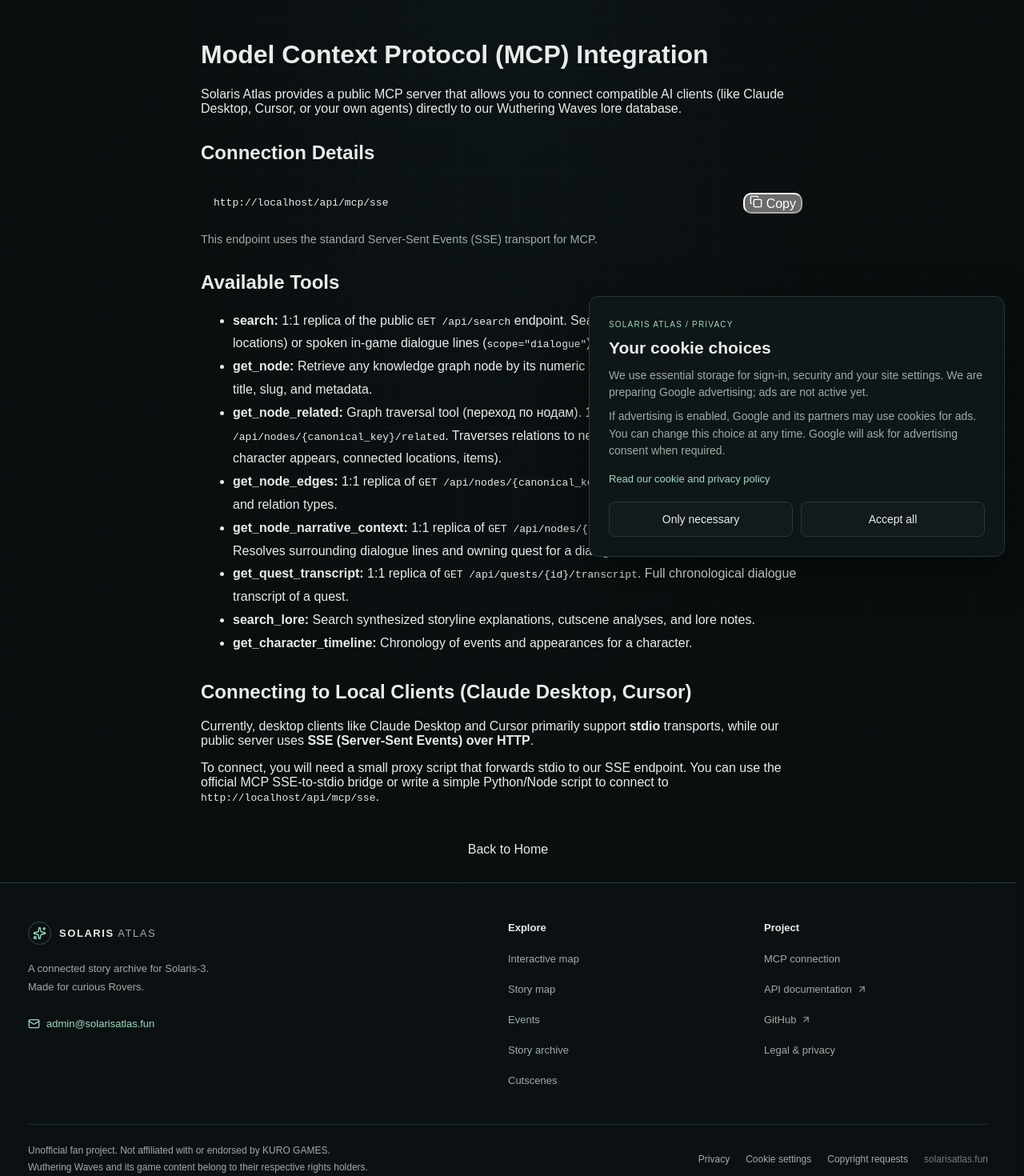
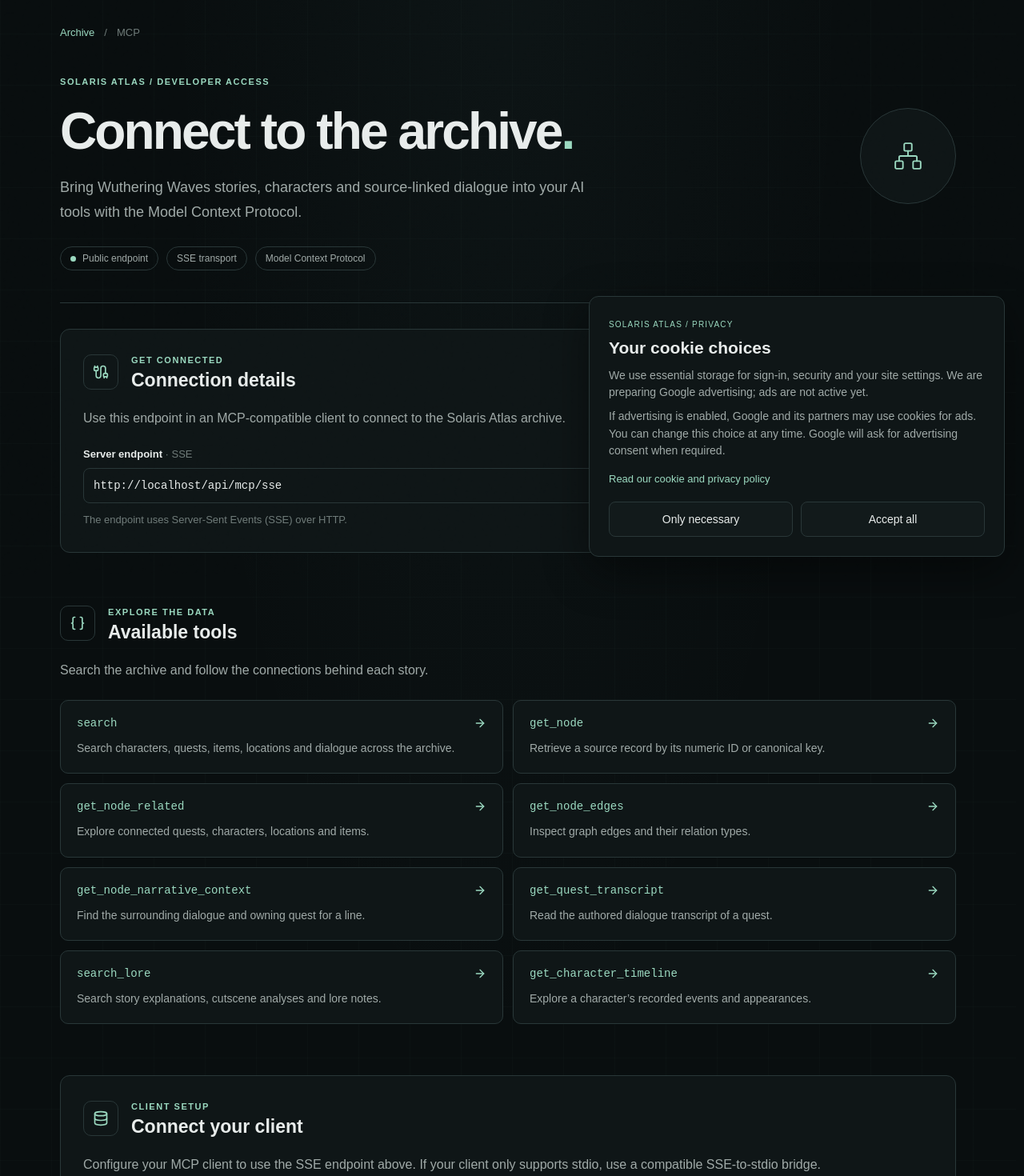
Before and after one commit to drhspfn/solaris-atlas, a Next.js app in the folder packages/web_new/: page /mcp-docs in a window 1280 px wide. Shown: the part 80-1550 px from the top of the page at 80% size. Built offline with nearby package versions, Linux system fonts and the light colour scheme; no server answers.

Commit message:
feat(ui): redesign MCP documentation

```diff
--- a/packages/web_new/src/components/docs/McpDocsClient.tsx
+++ b/packages/web_new/src/components/docs/McpDocsClient.tsx
@@ -1,92 +1,157 @@
-'use client';
+"use client";
 
-import { Check, Copy } from 'lucide-react';
-import { useEffect, useState } from 'react';
+import {
+  ArrowRight,
+  Braces,
+  Cable,
+  Database,
+  Network,
+  Search,
+} from "lucide-react";
+import { useEffect, useState } from "react";
+import { Link } from "@/lib/router";
+import { Input } from "@/components/ui/Input";
+import "@/styles/mcp-docs.css";
 
-import { Link } from '@/lib/router';
+const tools = [
+  [
+    "search",
+    "Search characters, quests, items, locations and dialogue across the archive.",
+  ],
+  ["get_node", "Retrieve a source record by its numeric ID or canonical key."],
+  [
+    "get_node_related",
+    "Explore connected quests, characters, locations and items.",
+  ],
+  ["get_node_edges", "Inspect graph edges and their relation types."],
+  [
+    "get_node_narrative_context",
+    "Find the surrounding dialogue and owning quest for a line.",
+  ],
+  ["get_quest_transcript", "Read the authored dialogue transcript of a quest."],
+  [
+    "search_lore",
+    "Search story explanations, cutscene analyses and lore notes.",
+  ],
+  [
+    "get_character_timeline",
+    "Explore a character’s recorded events and appearances.",
+  ],
+];
 
 export function McpDocsClient() {
-  const [origin, setOrigin] = useState('');
-  const [copied, setCopied] = useState(false);
-
+  const [origin, setOrigin] = useState("");
   useEffect(() => {
-    if (typeof window !== 'undefined') {
-      setOrigin(window.location.origin);
-    }
+    setOrigin(window.location.origin);
   }, []);
-
-  const sseUrl = origin ? `${origin}/api/mcp/sse` : '/api/mcp/sse';
-
-  const copyUrl = async () => {
-    try {
-      await navigator.clipboard.writeText(origin ? `${origin}/api/mcp/sse` : `${window.location.origin}/api/mcp/sse`);
-      setCopied(true);
-      setTimeout(() => setCopied(false), 2000);
-    } catch {
-      alert('Copied to clipboard');
-    }
-  };
-
+  const sseUrl = origin ? `${origin}/api/mcp/sse` : "/api/mcp/sse";
   return (
-    <div className="page-container" style={{ maxWidth: '800px', margin: '0 auto', padding: '2rem 1rem' }}>
-      <h1>Model Context Protocol (MCP) Integration</h1>
-      <p>
-        Solaris Atlas provides a public MCP server that allows you to connect compatible AI clients
-        (like Claude Desktop, Cursor, or your own agents) directly to our Wuthering Waves lore database.
-      </p>
-
-      <section style={{ marginTop: '2rem' }}>
-        <h2>Connection Details</h2>
-        <div style={{ display: 'flex', alignItems: 'center', gap: '1rem', background: 'var(--surface-color)', padding: '1rem', borderRadius: '8px', marginTop: '1rem' }}>
-          <code style={{ flex: 1, wordBreak: 'break-all' }}>{sseUrl}</code>
-          <button onClick={copyUrl} className="btn primary" aria-label="Copy URL">
-            {copied ? <Check size={16} /> : <Copy size={16} />} {copied ? 'Copied' : 'Copy'}
-          </button>
+    <main className="mcp-page page-container">
+      <nav className="mcp-breadcrumb" aria-label="Breadcrumb">
+        <Link to="/">Archive</Link>
+        <span>/</span>
+        <span>MCP</span>
+      </nav>
+      <header className="mcp-hero">
+        <span className="mcp-eyebrow">SOLARIS ATLAS / DEVELOPER ACCESS</span>
+        <div className="mcp-hero-heading">
+          <div>
+            <h1>
+              Connect to the archive<span>.</span>
+            </h1>
+            <p>
+              Bring Wuthering Waves stories, characters and source-linked
+              dialogue into your AI tools with the Model Context Protocol.
+            </p>
+          </div>
+          <div className="mcp-hero-mark" aria-hidden="true">
+            <Network size={38} strokeWidth={1.2} />
+          </div>
         </div>
-        <p style={{ marginTop: '0.5rem', fontSize: '0.9rem', color: 'var(--text-secondary)' }}>
-          This endpoint uses the standard Server-Sent Events (SSE) transport for MCP.
+        <div className="mcp-hero-tags">
+          <span>
+            <span className="mcp-dot" /> Public endpoint
+          </span>
+          <span>SSE transport</span>
+          <span>Model Context Protocol</span>
+        </div>
+      </header>
+      <section
+        className="mcp-panel mcp-connect"
+        aria-labelledby="connection-title"
+      >
+        <div className="mcp-section-heading">
+          <span className="mcp-icon">
+            <Cable size={20} />
+          </span>
+          <div>
+            <span className="mcp-eyebrow">GET CONNECTED</span>
+            <h2 id="connection-title">Connection details</h2>
+          </div>
+        </div>
+        <p>
+          Use this endpoint in an MCP-compatible client to connect to the
+          Solaris Atlas archive.
+        </p>
+        <label htmlFor="mcp-endpoint">
+          Server endpoint <span>· SSE</span>
+        </label>
+        <Input
+          id="mcp-endpoint"
+          value={sseUrl}
+          readOnly
+          copyable
+          copyLabel="Copy URL"
+          spellCheck={false}
+        />
+        <p className="mcp-note">
+          The endpoint uses Server-Sent Events (SSE) over HTTP.
         </p>
       </section>
-
-      <section style={{ marginTop: '2rem' }}>
-        <h2>Available Tools</h2>
-        <ul style={{ lineHeight: '1.8' }}>
-          <li>
-            <strong>search:</strong> 1:1 replica of the public <code>GET /api/search</code> endpoint. Search entities (characters, quests, items, locations) or spoken in-game dialogue lines (<code>scope=&quot;dialogue&quot;</code>) across the entire game archive.
-          </li>
-          <li>
-            <strong>get_node:</strong> Retrieve any knowledge graph node by its numeric ID or <code>canonical_key</code>, including type, title, slug, and metadata.
-          </li>
-          <li>
-            <strong>get_node_related:</strong> Graph traversal tool (переход по нодам). 1:1 replica of <code>GET /api/nodes/&#123;canonical_key&#125;/related</code>. Traverses relations to neighboring nodes (e.g. quests where a character appears, connected locations, items).
-          </li>
-          <li>
-            <strong>get_node_edges:</strong> 1:1 replica of <code>GET /api/nodes/&#123;canonical_key&#125;/edges</code>. Returns raw graph edges and relation types.
-          </li>
-          <li>
-            <strong>get_node_narrative_context:</strong> 1:1 replica of <code>GET /api/nodes/&#123;canonical_key&#125;/narrative-context</code>. Resolves surrounding dialogue lines and owning quest for a dialogue node.
-          </li>
-          <li>
-            <strong>get_quest_transcript:</strong> 1:1 replica of <code>GET /api/quests/&#123;id&#125;/transcript</code>. Full chronological dialogue transcript of a quest.
-          </li>
-          <li>
-            <strong>search_lore:</strong> Search synthesized storyline explanations, cutscene analyses, and lore notes.
-          </li>
-          <li>
-            <strong>get_character_timeline:</strong> Chronology of events and appearances for a character.
-          </li>
-        </ul>
+      <section className="mcp-tools" aria-labelledby="tools-title">
+        <div className="mcp-section-heading">
+          <span className="mcp-icon">
+            <Braces size={20} />
+          </span>
+          <div>
+            <span className="mcp-eyebrow">EXPLORE THE DATA</span>
+            <h2 id="tools-title">Available tools</h2>
+          </div>
+        </div>
+        <p>Search the archive and follow the connections behind each story.</p>
+        <div className="mcp-tool-grid">
+          {tools.map(([name, description]) => (
+            <article className="mcp-tool" key={name}>
+              <div className="mcp-tool-title">
+                <code>{name}</code>
+                <ArrowRight size={16} aria-hidden="true" />
+              </div>
+              <p>{description}</p>
+            </article>
+          ))}
+        </div>
       </section>
-
-      <section style={{ marginTop: '2rem' }}>
-        <h2>Connecting to Local Clients (Claude Desktop, Cursor)</h2>
-        <p>Currently, desktop clients like Claude Desktop and Cursor primarily support <strong>stdio</strong> transports, while our public server uses <strong>SSE (Server-Sent Events) over HTTP</strong>.</p>
-        <p>To connect, you will need a small proxy script that forwards stdio to our SSE endpoint. You can use the official MCP SSE-to-stdio bridge or write a simple Python/Node script to connect to <code>{sseUrl}</code>.</p>
+      <section
+        className="mcp-panel mcp-clients"
+        aria-labelledby="clients-title"
+      >
+        <div className="mcp-section-heading">
+          <span className="mcp-icon">
+            <Database size={20} />
+          </span>
+          <div>
+            <span className="mcp-eyebrow">CLIENT SETUP</span>
+            <h2 id="clients-title">Connect your client</h2>
+          </div>
+        </div>
+        <p>
+          Configure your MCP client to use the SSE endpoint above. If your
+          client only supports stdio, use a compatible SSE-to-stdio bridge.
+        </p>
+        <Link className="mcp-return" to="/">
+          <Search size={16} /> Explore the archive <ArrowRight size={16} />
+        </Link>
       </section>
-
-      <div style={{ marginTop: '3rem', textAlign: 'center' }}>
-        <Link to="/" className="btn">Back to Home</Link>
-      </div>
-    </div>
+    </main>
   );
 }
--- a/packages/web_new/src/components/ui/Input.tsx
+++ b/packages/web_new/src/components/ui/Input.tsx
@@ -1,9 +1,66 @@
-'use client';
+"use client";
 
-import { forwardRef, type InputHTMLAttributes } from 'react';
-import '@/styles/ui-controls.css';
+import { Check, Copy } from "lucide-react";
+import {
+  forwardRef,
+  useEffect,
+  useRef,
+  useState,
+  type InputHTMLAttributes,
+} from "react";
+import "@/styles/ui-controls.css";
 
-export type InputProps = InputHTMLAttributes<HTMLInputElement>;
-export const Input = forwardRef<HTMLInputElement, InputProps>(function Input({ className = '', ...props }, ref) {
-  return <input {...props} ref={ref} className={`ui-input ${className}`} />;
+export type InputProps = InputHTMLAttributes<HTMLInputElement> & {
+  copyable?: boolean;
+  copyLabel?: string;
+};
+export const Input = forwardRef<HTMLInputElement, InputProps>(function Input(
+  { className = "", copyable = false, copyLabel = "Copy", ...props },
+  ref,
+) {
+  const [status, setStatus] = useState("");
+  const timer = useRef<ReturnType<typeof setTimeout> | null>(null);
+  useEffect(
+    () => () => {
+      if (timer.current) clearTimeout(timer.current);
+    },
+    [],
+  );
+  if (!copyable)
+    return <input {...props} ref={ref} className={`ui-input ${className}`} />;
+  const copy = async () => {
+    try {
+      await navigator.clipboard.writeText(
+        String(props.value ?? props.defaultValue ?? ""),
+      );
+      setStatus("Copied");
+    } catch {
+      setStatus("Copy failed. Select the text and copy it manually.");
+    }
+    if (timer.current) clearTimeout(timer.current);
+    timer.current = setTimeout(() => setStatus(""), 3000);
+  };
+  return (
+    <div className="ui-copyable">
+      <input
+        {...props}
+        readOnly
+        ref={ref}
+        className={`ui-input ${className}`}
+      />
+      <button
+        type="button"
+        className="ui-copyable-button"
+        onClick={copy}
+        aria-label={copyLabel}
+        disabled={props.disabled}
+      >
+        {status === "Copied" ? <Check size={17} /> : <Copy size={17} />}
+        <span>{status === "Copied" ? "Copied" : copyLabel}</span>
+      </button>
+      <span className="ui-copyable-status" role="status">
+        {status}
+      </span>
+    </div>
+  );
 });
--- /dev/null
+++ b/packages/web_new/src/styles/mcp-docs.css
@@ -0,0 +1,32 @@
+.mcp-page { max-width: 1120px; padding-top: 36px; padding-bottom: 96px; }
+.mcp-breadcrumb { display:flex; gap:12px; color:var(--text-muted); font-size:13px; margin-bottom:44px; }
+.mcp-breadcrumb a,.mcp-return { color:var(--accent-mint); text-decoration:none; }
+.mcp-hero { padding-bottom:40px; border-bottom:1px solid var(--border-default); }
+.mcp-eyebrow { color:var(--accent-mint); font-size:11px; font-weight:700; letter-spacing:.14em; }
+.mcp-hero-heading { display:flex; align-items:center; justify-content:space-between; gap:32px; }
+.mcp-hero h1 { font-size:clamp(38px,5vw,64px); letter-spacing:-.045em; line-height:1.08; margin:20px 0; }
+.mcp-hero h1 span { color:var(--accent-mint); }
+.mcp-hero p { max-width:680px; font-size:18px; line-height:1.7; color:var(--text-secondary); margin:0; }
+.mcp-hero-mark { display:grid; place-items:center; width:120px; height:120px; flex:none; border:1px solid var(--border-default); border-radius:50%; color:var(--accent-mint); background:var(--surface-1); }
+.mcp-hero-tags { display:flex; flex-wrap:wrap; gap:10px; margin-top:28px; }
+.mcp-hero-tags span { display:inline-flex; align-items:center; gap:8px; border:1px solid var(--border-default); border-radius:999px; padding:7px 12px; color:var(--text-secondary); font-size:12px; }
+.mcp-hero-tags .mcp-dot { border:0; padding:0; width:7px; height:7px; background:var(--accent-mint); }
+.mcp-panel { border:1px solid var(--border-default); border-radius:var(--radius-lg); background:var(--surface-1); padding:28px; margin-top:32px; }
+.mcp-section-heading { display:flex; gap:16px; align-items:center; }
+.mcp-icon { display:grid; place-items:center; width:44px; height:44px; border:1px solid var(--border-default); border-radius:10px; color:var(--accent-mint); flex:none; }
+.mcp-section-heading h2 { margin:4px 0 0; font-size:23px; }
+.mcp-panel > p,.mcp-tools > p { color:var(--text-secondary); line-height:1.7; margin:20px 0; }
+.mcp-connect label { display:block; margin:24px 0 10px; font-size:13px; font-weight:600; }
+.mcp-connect label span { color:var(--text-muted); font-weight:400; }
+.mcp-connect .ui-input { font-family:monospace; font-size:14px; }
+.mcp-panel .mcp-note { margin:10px 0 0; font-size:13px; color:var(--text-muted); }
+.mcp-tools { margin-top:64px; }
+.mcp-tool-grid { display:grid; grid-template-columns:repeat(2,minmax(0,1fr)); gap:12px; margin-top:24px; }
+.mcp-tool { padding:20px; border:1px solid var(--border-default); border-radius:var(--radius-md); background:var(--surface-1); }
+.mcp-tool-title { display:flex; justify-content:space-between; align-items:center; gap:12px; color:var(--accent-mint); }
+.mcp-tool-title code { overflow-wrap:anywhere; font-size:14px; }
+.mcp-tool p { color:var(--text-secondary); line-height:1.6; font-size:14px; margin:12px 0 0; }
+.mcp-clients { margin-top:64px; }
+.mcp-return { display:inline-flex; align-items:center; gap:10px; font-size:14px; font-weight:600; }
+.mcp-return:hover,.mcp-breadcrumb a:hover { text-decoration:underline; }
+@media(max-width:700px) { .mcp-page { padding-top:24px; padding-bottom:64px; } .mcp-breadcrumb { margin-bottom:32px; } .mcp-hero-mark { display:none; } .mcp-panel { padding:20px; } .mcp-tool-grid { grid-template-columns:1fr; } .mcp-tools,.mcp-clients { margin-top:48px; } }
--- a/packages/web_new/src/styles/ui-controls.css
+++ b/packages/web_new/src/styles/ui-controls.css
@@ -52,3 +52,12 @@
 
 .ui-tabs-full-width { width: 100%; }
 .ui-tabs-full-width > .ui-tab { flex: 1 1 0; min-width: 0; }
+.ui-copyable { display:flex; align-items:stretch; gap:8px; min-width:0; position:relative; }
+.ui-copyable .ui-input { flex:1; width:100%; }
+.ui-copyable-button { display:inline-flex; align-items:center; justify-content:center; gap:8px; padding:0 16px; min-height:44px; border:1px solid var(--accent-mint); border-radius:var(--radius-sm); background:var(--accent-mint); color:var(--bg-root); font:inherit; font-weight:600; cursor:pointer; }
+.ui-copyable-button:hover:not(:disabled) { background:var(--accent-mint-strong); }
+.ui-copyable-button:focus-visible { outline:2px solid var(--accent-mint-strong); outline-offset:2px; }
+.ui-copyable-button:disabled { opacity:.45; cursor:default; }
+.ui-copyable-status { position:absolute; width:1px; height:1px; overflow:hidden; clip-path:inset(50%); white-space:nowrap; }
+@media (max-width:480px) { .ui-copyable-button { padding:0 12px; } }
+.ui-copyable-error { position:absolute; top:100%; left:0; color:var(--danger, #ef9b9b); font-size:12px; margin-top:4px; }
```
